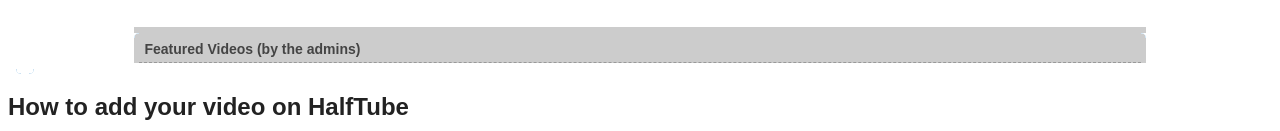
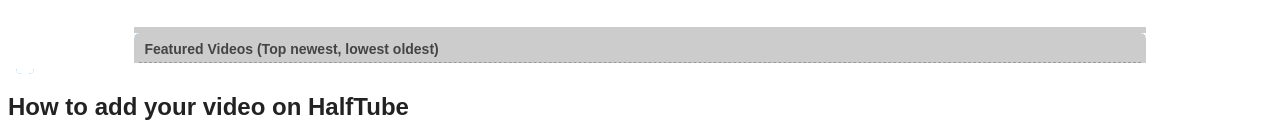
Before and after one commit to MrHalfLife280/HalfTube, a plain HTML site: page index.html in a window 1280 px wide. Shown: the part 253-384 px from the top of the page. Drawn offline with Linux system fonts and the light colour scheme.

Commit message:
Update index.html

```diff
--- a/index.html
+++ b/index.html
@@ -97,7 +97,7 @@
                 <td>
                     <div class="moduleTitleBar">
                         <div class="moduleTitle">
-                            Featured Videos (by the admins)
+                            Featured Videos (Top newest, lowest oldest)
                         </div>
                     </div>
 
```
